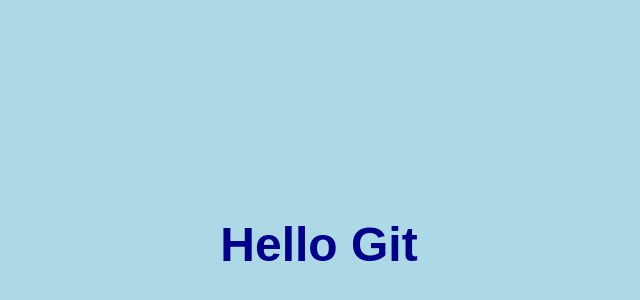
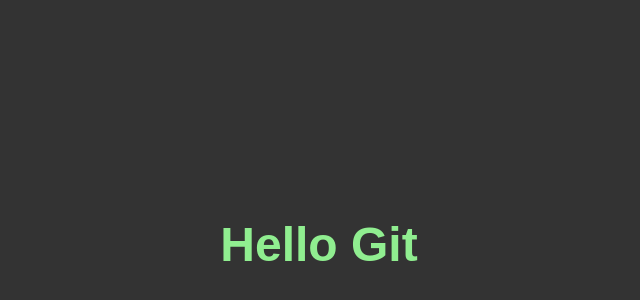
Before and after one commit to walidcmc298-sys/-tp-git-intro, a plain HTML site: page index.html in a window 1280 px wide. Shown: the part 164-464 px from the top of the page, without its empty margins (321-961 px from the left). Drawn offline with Linux system fonts and the light colour scheme.

Commit message:
style : modification au niveau de titre colore et background

```diff
--- a/index.html
+++ b/index.html
@@ -5,14 +5,14 @@
  <title>Mon Titre</title>
  <style>
  body {
- background-color: lightblue;
+ background-color: #333;
  display: flex;
  justify-content: center;
  align-items: center;
  height: 100vh;
  }
  h1 {
- color: darkblue;
+color: lightgreen;
  font-family: Arial, sans-serif;
  font-size: 48px;
  text-align: center;
```
